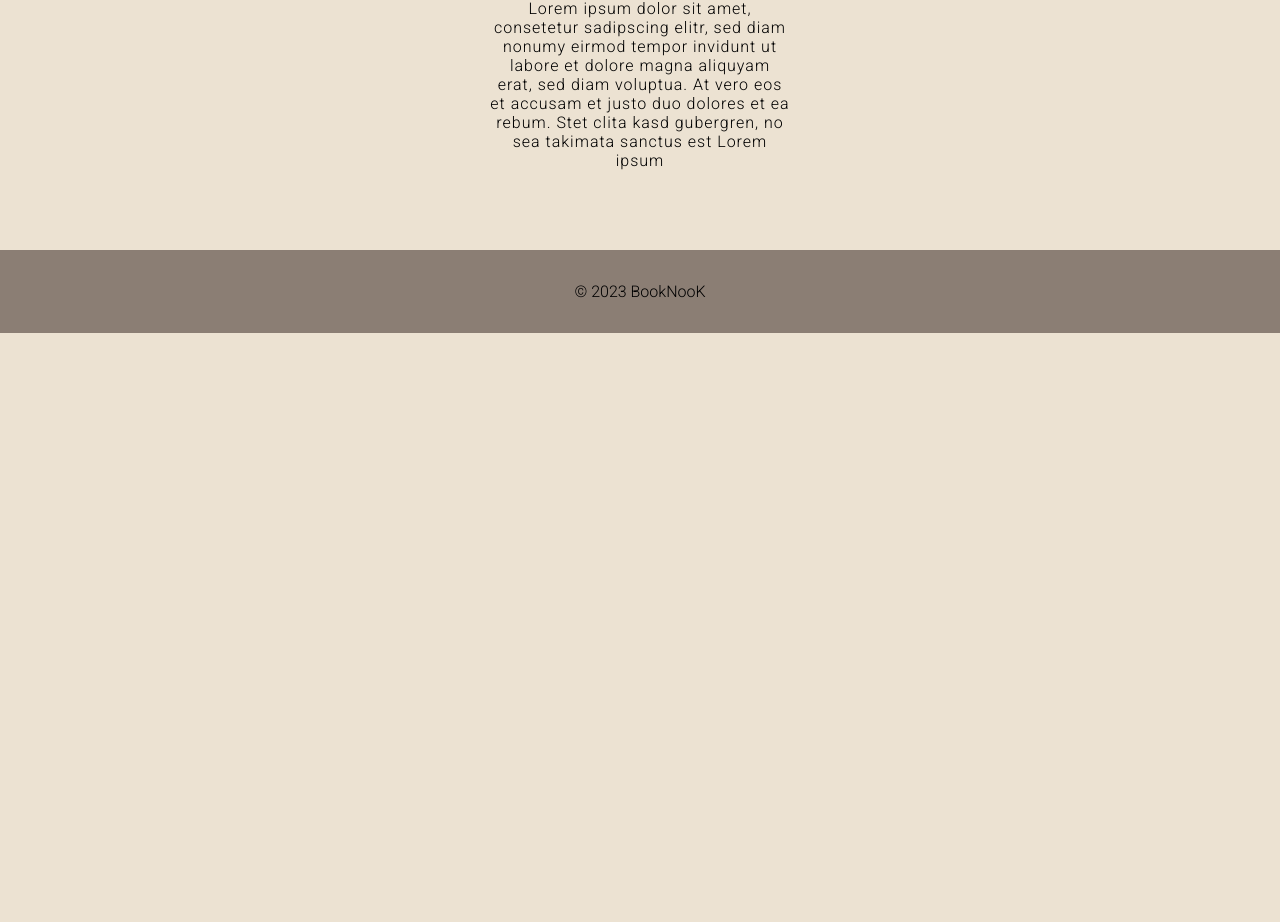
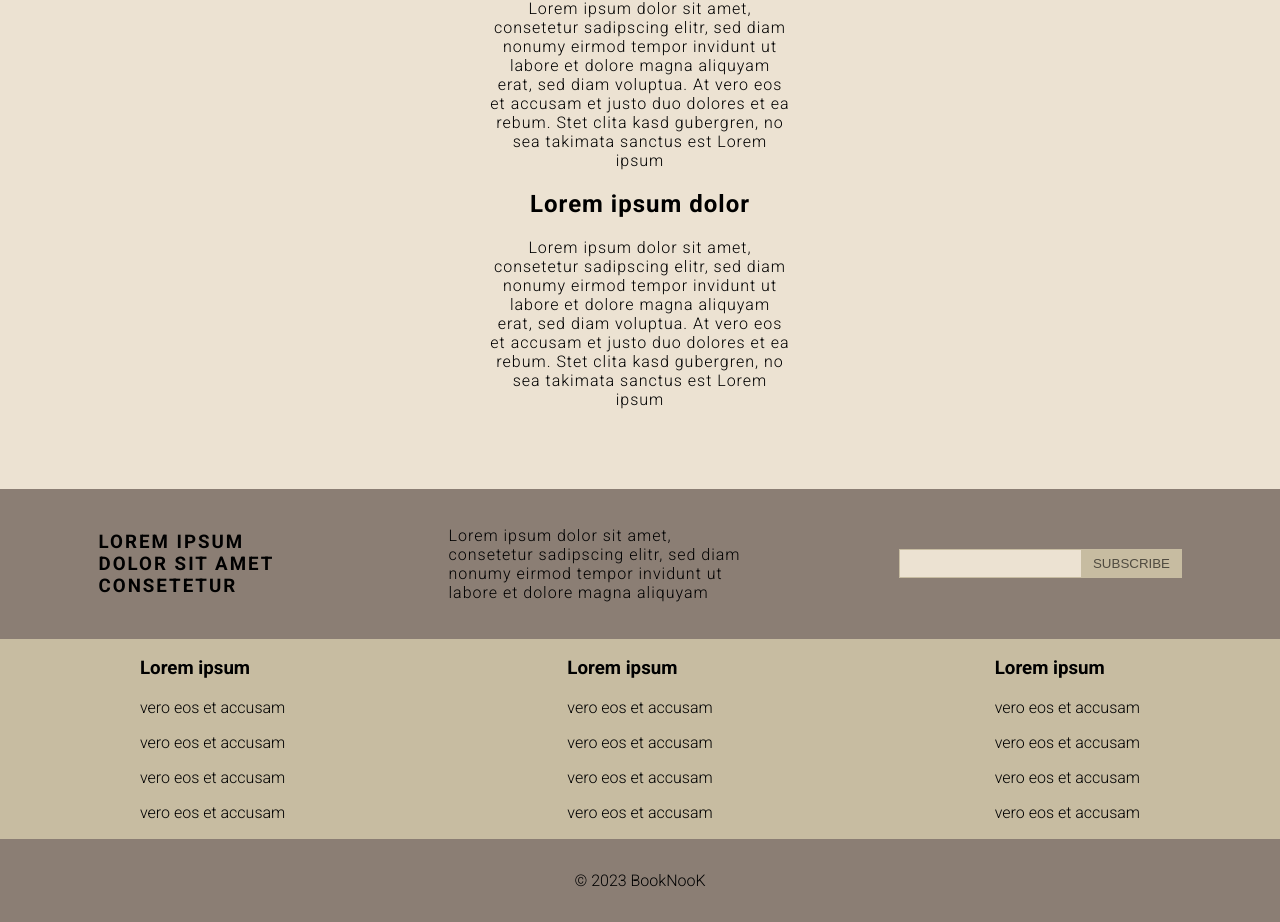
Before and after one commit to JonasHencke/bookstore, a React (Vite) app: page / in a window 1280 px wide. Shown: the part 711-1633 px from the top of the page. Before the commit the page ends 1044 px from the top, so only its background shows below. Built offline with nearby package versions, Linux system fonts and the light colour scheme.

Commit message:
add content to Footer component

```diff
--- a/src/components/Footer.jsx
+++ b/src/components/Footer.jsx
@@ -1,7 +1,45 @@
-import React from "react"
+import React from "react";
 
 export default function Footer() {
-    return (
-    <footer>&#169; 2023 BookNooK</footer>
-    )
+  return (
+    <>
+      <div className="newsletter-wrapper">
+        <h3>LOREM IPSUM DOLOR SIT AMET CONSETETUR</h3>
+        <p>
+          Lorem ipsum dolor sit amet, consetetur sadipscing elitr, sed diam
+          nonumy eirmod tempor invidunt ut labore et dolore magna aliquyam
+        </p>
+        <form>
+            <input></input>
+            <button className="newsletter-button">SUBSCRIBE</button>
+        </form>
+      </div>
+      <div className="imprint">
+      <div className="imprint-flex">
+        <div className="imprint-container">
+            <h3>Lorem ipsum</h3>
+            <p>vero eos et accusam</p>
+            <p>vero eos et accusam</p>
+            <p>vero eos et accusam</p>
+            <p>vero eos et accusam</p>
+        </div>
+        <div className="imprint-container">
+            <h3>Lorem ipsum</h3>
+            <p>vero eos et accusam</p>
+            <p>vero eos et accusam</p>
+            <p>vero eos et accusam</p>
+            <p>vero eos et accusam</p>
+        </div>
+        <div className="imprint-container">
+            <h3>Lorem ipsum</h3>
+            <p>vero eos et accusam</p>
+            <p>vero eos et accusam</p>
+            <p>vero eos et accusam</p>
+            <p>vero eos et accusam</p>
+        </div>
+        </div>
+      </div>
+      <footer>&#169; 2023 BookNooK</footer>
+    </>
+  );
 }
--- a/src/index.css
+++ b/src/index.css
@@ -41,7 +41,8 @@ nav {
     padding: 1rem 0;
     background-color: var(--color-2);
     flex: 1;
-    width: 100%
+    width: 100%;
+    font-weight: 800;
 }
 
 .page-logo {
@@ -69,6 +70,55 @@ footer {
     padding: 2rem 0;
     text-align: center;
     margin-top: auto;
+}
+
+.newsletter-wrapper {
+    height: 150px;
+    background-color: var(--color-1);
+    display: flex;
+    justify-content: center;
+    align-items: center;
+    gap: 150px;
+}
+
+.newsletter-wrapper h3 {
+    max-width: 200px;
+    letter-spacing: 2px;;
+}
+
+.newsletter-wrapper p {
+    max-width: 300px;
+    letter-spacing: 1px;
+}
+
+.newsletter-wrapper form {
+    display: flex;
+}
+.newsletter-wrapper input {
+    background-color: var(--color-3);
+    border: var(--color-2) 1px solid;
+    height: 25px;
+}
+
+.newsletter-button {
+    border: none;
+    width: 100px;
+    background-color: var(--color-2);
+    color: rgba(0,0,0,0.6)
+}
+
+.imprint {
+    height: 200px;
+    background-color: var(--color-2) ;
+    display: flex;
+    justify-content: center;
+}
+
+.imprint-flex {
+    display: flex;
+    justify-content: space-between;
+    width: 80%;
+    max-width: 1000px;
 }
 /* -------------------------------- */
 /* Outlet */
--- a/src/pages/Home.jsx
+++ b/src/pages/Home.jsx
@@ -17,6 +17,14 @@ export default function Home() {
           rebum. Stet clita kasd gubergren, no sea takimata sanctus est Lorem
           ipsum
         </p>
+        <h2>Lorem ipsum dolor</h2>
+        <p>
+          Lorem ipsum dolor sit amet, consetetur sadipscing elitr, sed diam
+          nonumy eirmod tempor invidunt ut labore et dolore magna aliquyam erat,
+          sed diam voluptua. At vero eos et accusam et justo duo dolores et ea
+          rebum. Stet clita kasd gubergren, no sea takimata sanctus est Lorem
+          ipsum
+        </p>
       </div>
     </>
   );
```
